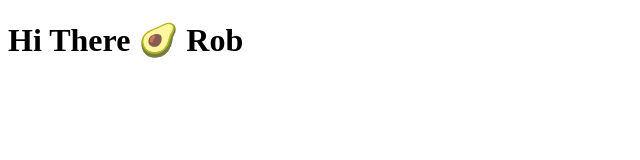
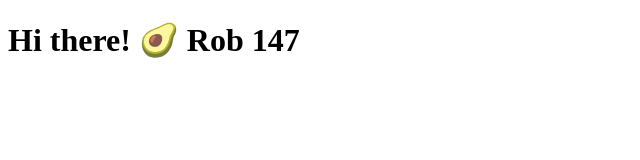
Before and after one commit to richardyhayashi/react-beginners-code-stoic, a React (Vite) app in the folder src/: page / in a window 1280 px wide. Shown: the top 160 px of the page, without its empty margins (0-640 px from the left). Built offline with nearby package versions, Linux system fonts and the light colour scheme.

Commit message:
Finished Chapter 12.

```diff
--- a/src/src/App.jsx
+++ b/src/src/App.jsx
@@ -1,9 +1,16 @@
 import Hello from "./components/Hello";
 
 function App() {
+  const person = {
+    name: "Rob",
+    message: "Hi there!",
+    emoji: "🥑",
+    seatNumbers: [1, 4, 7],
+  }
+
   return (
     <div>
-      <Hello name="Rob" message="Hi There" emoji="🥑" />
+      <Hello person={person} />
     </div>
   );
 }
--- a/src/src/components/Hello.jsx
+++ b/src/src/components/Hello.jsx
@@ -1,9 +1,7 @@
-const Hello = ({
-  name, message, emoji
-}) => {
+const Hello = ({person}) => {
   return (
     <div>
-      <h1>{message} {emoji} {name}</h1>
+      <h1>{person.message} {person.emoji} {person.name} {person.seatNumbers}</h1>
     </div>
   );
 };
```
Also changed, not shown: 1 other file (tests, documents, lock files or other folders).
